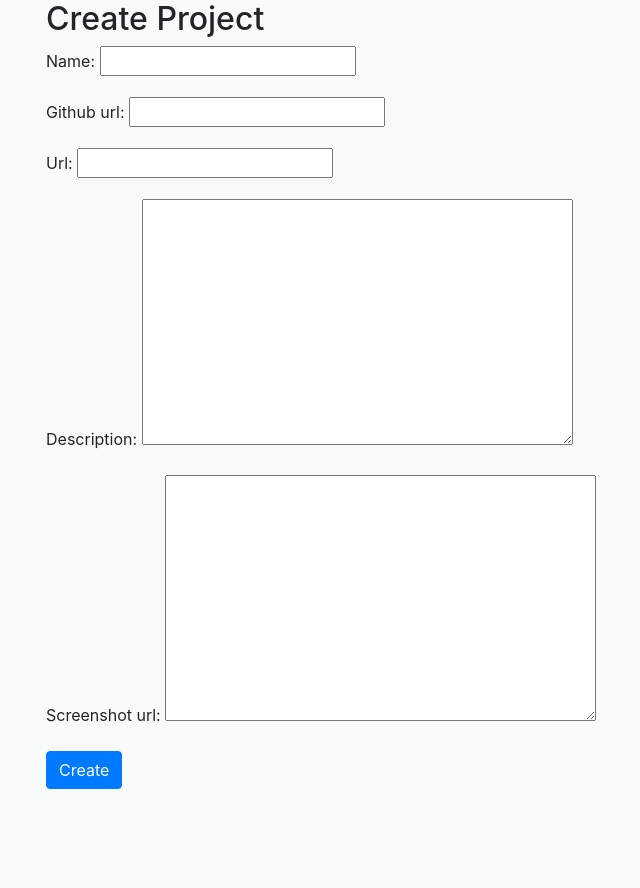
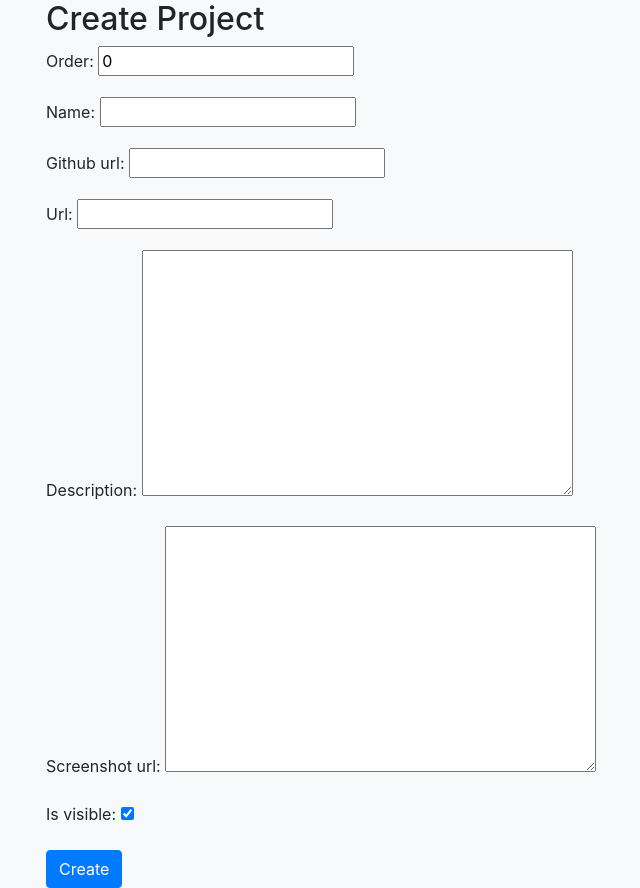
Before and after one commit to NikGor/MySite, a Django app: page /projects/new/ in a window 1280 px wide. Shown: the part 56-944 px from the top of the page, without its empty margins (54-694 px from the left). Before the commit the page ends 845 px from the top, so only its background shows below. Run offline with Django 4.2, Linux system fonts and the light colour scheme; the visitor is signed in with stand-in values (Sample User, id 1); some libraries are stand-ins or nearby versions.

Commit message:
feat: added fields order, is_visible to projects

```diff
--- a/mysite/projects/forms.py
+++ b/mysite/projects/forms.py
@@ -5,4 +5,5 @@ from .models import Project
 class ProjectForm(forms.ModelForm):
     class Meta:
         model = Project
-        fields = ['name', 'github_url', 'url', 'description', 'screenshot_url']
+        fields = ['order', 'name', 'github_url', 'url',
+                  'description', 'screenshot_url', 'is_visible']
--- a/mysite/projects/models.py
+++ b/mysite/projects/models.py
@@ -3,9 +3,14 @@ from mysite.user.forms import User
 
 
 class Project(models.Model):
+    order = models.IntegerField(default=0)  # Добавлено для сортировки
     user = models.ForeignKey(User, on_delete=models.CASCADE, null=True)
     name = models.CharField(max_length=200)
     github_url = models.URLField(null=True, blank=True)
     url = models.URLField(null=True, blank=True)
     description = models.TextField()
     screenshot_url = models.TextField(null=True, blank=True)
+    is_visible = models.BooleanField(default=True)
+
+    class Meta:
+        ordering = ['order']  # Сортировка по полю 'order' по умолчанию
--- a/mysite/views.py
+++ b/mysite/views.py
@@ -20,7 +20,9 @@ class IndexView(View):
         experiences = profile_user.experience_set.all()
         educations = profile_user.education_set.all()
         skills = profile_user.skill_set.all()
-        projects = profile_user.project_set.all()
+        projects = profile_user.project_set.filter(is_visible=True).order_by('order')
+        print(projects.query)  # Вывод SQL-запроса
+        print(projects)  # Вывод содержимого QuerySet
         return render(request, 'index.html', {'profile_user': profile_user,
                                               'experiences': experiences,
                                               'educations': educations,
--- a/templates/projects/project.html
+++ b/templates/projects/project.html
@@ -5,8 +5,8 @@
                 <div class="col">
                     <h4><strong>{{ project.name }}</strong></h4>
                     <p class="text-dark">
-                        <strong>URL:</strong> <a href="{{ project.url }}">{{ project.url }}</a><br>
-                        <strong>GitHub:</strong> <a href="{{ project.github_url }}">{{ project.github_url }}</a>
+                        <strong>URL:</strong> <a href="{{ project.url }}" target="_blank">{{ project.url }}</a><br>
+                        <strong>GitHub:</strong> <a href="{{ project.github_url }}" target="_blank">{{ project.github_url }}</a>
                     </p>
                     <div class="mt-4 text-truncated">
                         <span class="text-short">{{ project.description|truncatechars:150 }}</span>
--- a/templates/projects/project_list.html
+++ b/templates/projects/project_list.html
@@ -22,12 +22,15 @@
                     </div>
                 {% endif %}
                 <div class="mt-3">
+                    <em><strong>Order:</strong></em> {{ project.order }}<br> <!-- Добавлено -->
+                    <em><strong>Is Visible:</strong></em> {{ project.is_visible }} <!-- Добавлено -->
+                </div>
+                <div class="mt-3">
                     <a href="{% url 'projects:project_edit' project.id %}" class="btn btn-primary">Edit</a>
                     <a href="{% url 'projects:project_delete' project.id %}" class="btn btn-danger">Delete</a>
                 </div>
             </div>
         </div>
-
     {% endfor %}
     <a href="{% url 'projects:project_new' %}" class="btn btn-success">Add New Project</a>
   </div>
```
Also changed, not shown: mysite/projects/migrations/0003_alter_project_options_project_is_visible_and_more.py (added). Lines whose indentation alone changed are shown as unchanged.
